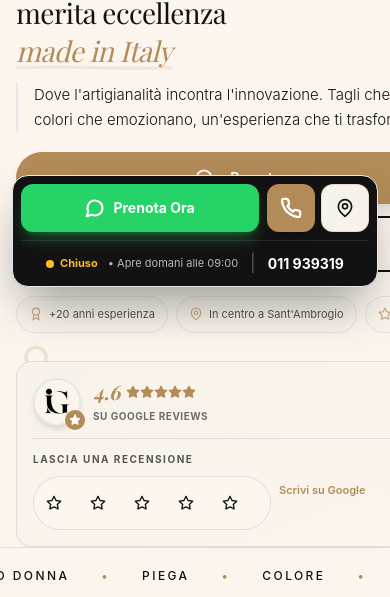
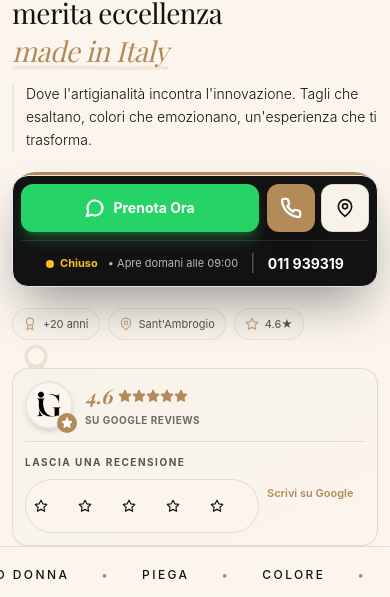
Before and after one commit to riccardo2121/f26, a React (Vite) app: page /#/ in a window 390 px wide. Shown: the part 549-1146 px from the top of the page. Built offline with nearby package versions, Linux system fonts and the light colour scheme; a web font is replaced by a local one.

Commit message:
Update site content and sections

```diff
--- a/src/components/HeroSection.tsx
+++ b/src/components/HeroSection.tsx
@@ -37,7 +37,7 @@ export function HeroSection() {
 
       <div className="mx-auto max-w-[1400px] relative z-10 w-full">
         <div className="grid lg:grid-cols-12 gap-6 md:gap-12 items-center w-full">
-          <div className="lg:col-span-5 relative z-10 order-2 md:order-2 lg:order-1 reveal is-visible px-4 md:px-0 w-full">
+          <div className="lg:col-span-5 relative z-10 order-2 md:order-2 lg:order-1 reveal is-visible px-3 md:px-0 w-full max-w-full">
             <div className="opacity-0 inline-flex items-center gap-2 px-3 py-1.5 md:px-4 md:py-2 rounded-full bg-gradient-to-r from-[var(--surface)] to-[var(--paper)] border border-[var(--accent)]/20 shadow-sm mb-5 md:mb-8 animate-fade-in group" style={{animationDelay: '0.1s'}}>
               <span className="w-2 h-2 rounded-full bg-[var(--accent)] animate-pulse"/>
               <span className="text-[10px] md:text-[11px] uppercase tracking-[0.15em] font-semibold text-[var(--accent)]">
@@ -58,40 +58,40 @@ export function HeroSection() {
                 </svg>
               </span>
             </h1>
-            <p className="opacity-0 text-[15px] md:text-xl font-light text-[var(--ink)]/70 mb-5 md:mb-6 max-w-md leading-relaxed animate-fade-in border-l-2 border-[var(--accent)]/30 pl-4" style={{animationDelay: '0.3s'}}>
+            <p className="opacity-0 text-[14px] md:text-xl font-light text-[var(--ink)]/70 mb-5 md:mb-6 max-w-md leading-relaxed animate-fade-in border-l-2 border-[var(--accent)]/30 pl-3 md:pl-4" style={{animationDelay: '0.3s'}}>
               Dove l'artigianalità incontra l'innovazione. Tagli che esaltano, colori che emozionano, un'esperienza che ti trasforma.
             </p>
-            <div className="opacity-0 flex flex-col sm:flex-row gap-3 md:gap-4 animate-fade-in" style={{animationDelay: '0.4s'}}>
-              <Button href={salon.whatsapp} variant="accent" className="w-full sm:w-auto justify-center px-5 py-4 md:px-10 md:py-5 text-sm md:text-lg font-semibold group relative overflow-hidden shadow-lg shadow-[var(--accent)]/30 active:scale-[0.98] transition-transform">
+            <div className="opacity-0 flex flex-col sm:flex-row gap-3 md:gap-4 animate-fade-in w-full" style={{animationDelay: '0.4s'}}>
+              <Button href={salon.whatsapp} variant="accent" className="!w-full sm:!w-auto justify-center px-4 py-3.5 md:px-10 md:py-5 text-sm md:text-lg font-semibold group relative overflow-hidden shadow-lg shadow-[var(--accent)]/30 active:scale-[0.98] transition-transform">
                 <span className="absolute inset-0 bg-gradient-to-r from-[var(--accent)] to-[var(--accent-dark)] opacity-0 group-hover:opacity-100 transition-opacity duration-300"></span>
-                <MessageCircle className="w-5 h-5 md:w-6 md:h-6 mr-2 md:mr-3 relative z-10" />
+                <MessageCircle className="w-5 h-5 md:w-6 md:h-6 mr-2 md:mr-3 relative z-10 shrink-0" />
                 <span className="relative z-10">Prenota ora</span>
               </Button>
-              <Button href={`tel:${salon.phone.replace(/\s+/g,"")}`} variant="outline" className="w-full sm:w-auto justify-center px-5 py-4 md:px-8 md:py-4 text-sm md:text-base border-2 hover:bg-[var(--ink)] hover:text-[var(--paper)] transition-all duration-300 active:scale-[0.98]">
-                <Phone className="w-4 h-4 mr-2 md:hidden" />
+              <Button href={`tel:${salon.phone.replace(/\s+/g,"")}`} variant="outline" className="!w-full sm:!w-auto justify-center px-4 py-3.5 md:px-8 md:py-4 text-sm md:text-base border-2 hover:bg-[var(--ink)] hover:text-[var(--paper)] transition-all duration-300 active:scale-[0.98]">
+                <Phone className="w-4 h-4 mr-2 md:hidden shrink-0" />
                 <span>Chiama ora</span>
               </Button>
             </div>
 
             {/* Trust badges - mobile scrollable */}
-            <div className="mt-6 md:mt-8 overflow-x-auto scrollbar-hide">
+            <div className="mt-6 md:mt-8 overflow-x-auto scrollbar-hide -mx-1 px-1">
               <div className="flex items-center gap-2 text-[11px] md:text-xs opacity-70 w-max md:w-auto pb-1">
-                <div className="flex items-center gap-1.5 bg-[var(--surface)] px-3 py-2 rounded-full border border-[var(--line)] shrink-0">
+                <div className="flex items-center gap-1.5 bg-[var(--surface)] px-2.5 py-1.5 rounded-full border border-[var(--line)] shrink-0">
                   <Award className="w-3.5 h-3.5 md:w-4 md:h-4 text-[var(--accent)]" />
-                  <span>+20 anni esperienza</span>
+                  <span>+20 anni</span>
                 </div>
-                <div className="flex items-center gap-1.5 bg-[var(--surface)] px-3 py-2 rounded-full border border-[var(--line)] shrink-0">
+                <div className="flex items-center gap-1.5 bg-[var(--surface)] px-2.5 py-1.5 rounded-full border border-[var(--line)] shrink-0">
                   <MapPin className="w-3.5 h-3.5 md:w-4 md:h-4 text-[var(--accent)]" />
-                  <span>In centro a Sant'Ambrogio</span>
+                  <span>Sant'Ambrogio</span>
                 </div>
-                <div className="flex items-center gap-1.5 bg-[var(--surface)] px-3 py-2 rounded-full border border-[var(--line)] md:hidden shrink-0">
+                <div className="flex items-center gap-1.5 bg-[var(--surface)] px-2.5 py-1.5 rounded-full border border-[var(--line)] md:hidden shrink-0">
                   <Star className="w-3.5 h-3.5 text-[var(--accent)]" />
-                  <span>4.6 su Google</span>
+                  <span>4.6★</span>
                 </div>
               </div>
             </div>
             {/* Reviews Card - Mobile optimized */}
-            <div className="mt-6 md:mt-10 p-4 md:p-5 rounded-2xl bg-gradient-to-br from-[var(--surface)] to-[var(--paper)] border border-[var(--line)] shadow-sm w-full">
+            <div className="mt-6 md:mt-10 p-3 md:p-5 rounded-2xl bg-gradient-to-br from-[var(--surface)] to-[var(--paper)] border border-[var(--line)] shadow-sm w-full max-w-full overflow-hidden">
               <div className="flex items-center gap-3 md:gap-4">
                 <div className="relative shrink-0">
                   <div className="w-12 h-12 md:w-14 md:h-14 rounded-full border-2 border-[var(--accent)]/30 bg-[var(--paper)] p-1.5 md:p-2 flex items-center justify-center shadow-md">
@@ -116,8 +116,8 @@ export function HeroSection() {
 
               <div className="mt-3 md:mt-4 pt-3 md:pt-4 border-t border-[var(--line)]">
                 <div className="text-[10px] md:text-xs uppercase tracking-[.15em] font-bold opacity-70 mb-2 md:mb-3">Lascia una recensione</div>
-                <div className="flex items-center gap-2 md:gap-3">
-                  <div className="inline-flex items-center bg-[var(--paper)] rounded-full px-2 py-1 border border-[var(--line)]">
+                <div className="flex items-center gap-2 md:gap-3 flex-wrap">
+                  <div className="inline-flex items-center bg-[var(--paper)] rounded-full px-1.5 py-1 border border-[var(--line)]">
                     {[1,2,3,4,5].map((n) => (
                       <button
                         key={n}
@@ -126,10 +126,10 @@ export function HeroSection() {
                         onClick={() => { setSelected(n); window.open(reviewUrl, "_blank"); }}
                         onTouchStart={() => setHover(n)}
                         aria-label={`${n} stelle`}
-                        className="p-1 hover:scale-110 active:scale-95 transition-transform"
+                        className="p-0.5 hover:scale-110 active:scale-95 transition-transform"
                       >
                         <Star
-                          size={16}
+                          size={14}
                           className={(hover >= n || selected >= n) ? "text-[var(--accent)]" : "text-[var(--ink)]/20"}
                           fill={(hover >= n || selected >= n) ? "currentColor" : "none"}
                         />
@@ -172,7 +172,7 @@ export function HeroSection() {
                   decoding="async"
                   width={1600}
                   height={600}
-                  className="h-[280px] sm:h-[350px] md:h-[600px] w-full object-cover object-[50%_42%] transition-transform duration-700 md:group-hover:scale-105"
+                  className="h-[340px] sm:h-[400px] md:h-[600px] w-full object-cover object-center transition-transform duration-700 md:group-hover:scale-105"
                 />
               </picture>
             ) : (
--- a/src/components/TeamSection.tsx
+++ b/src/components/TeamSection.tsx
@@ -1,7 +1,7 @@
 import { team } from "../content";
 import { ChevronRight, Calendar, Award, Sparkles } from "lucide-react";
 
-const teamIcons = [Award, Sparkles, Calendar];
+const teamIcons = [Calendar, Award, Sparkles];
 
 export function TeamSection() {
   return (
--- a/src/content.ts
+++ b/src/content.ts
@@ -109,7 +109,7 @@ export const reviews: Review[] = [
 ];
 
 export const team: TeamMember[] = [
+  { name: "Caterina", role: "Accoglienza & Appuntamenti", text: "Il primo sorriso che incontri quando entri. Caterina gestisce gli appuntamenti con precisione e professionalità, trovando sempre la soluzione migliore per i tuoi impegni." },
   { name: "Marianna Giarratano", role: "Directrice Creativa", text: "Visionaria del colore e alchimista dei trattamenti. Marianna ha il dono di leggere la personalità di ogni cliente e tradurla in sfumature che illuminano il volto." },
   { name: "Mimma", role: "Senior Stylist & Consulente", text: "Mimma non ascolta solo i tuoi desideri, li anticipa. Con sensibilità artistica e tecnica raffinata, crea esperienze personalizzate che fanno sentire ogni cliente unico." },
-  { name: "Caterina", role: "Accoglienza & Appuntamenti", text: "Il primo sorriso che incontri quando entri. Caterina gestisce gli appuntamenti con precisione e professionalità, trovando sempre la soluzione migliore per i tuoi impegni." },
 ];
```
